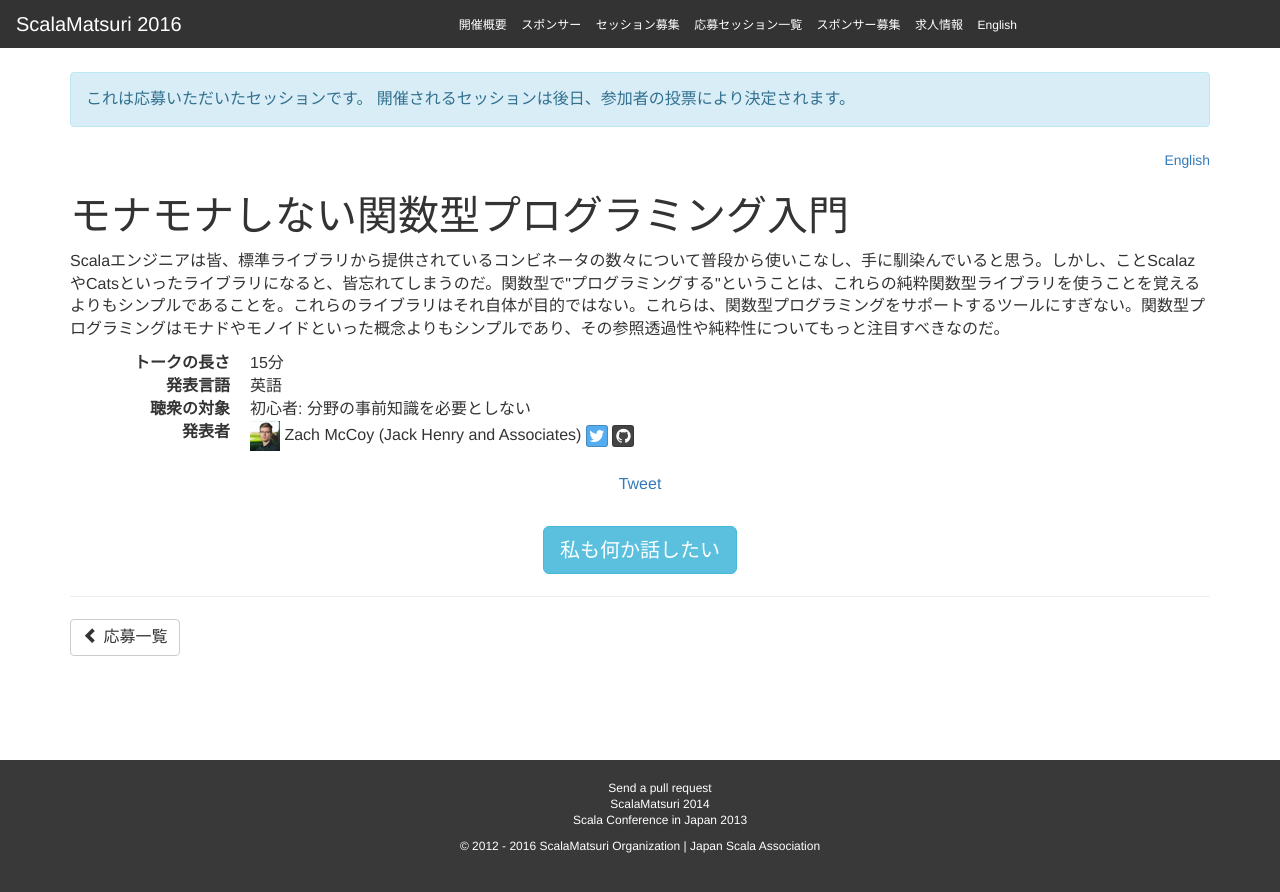
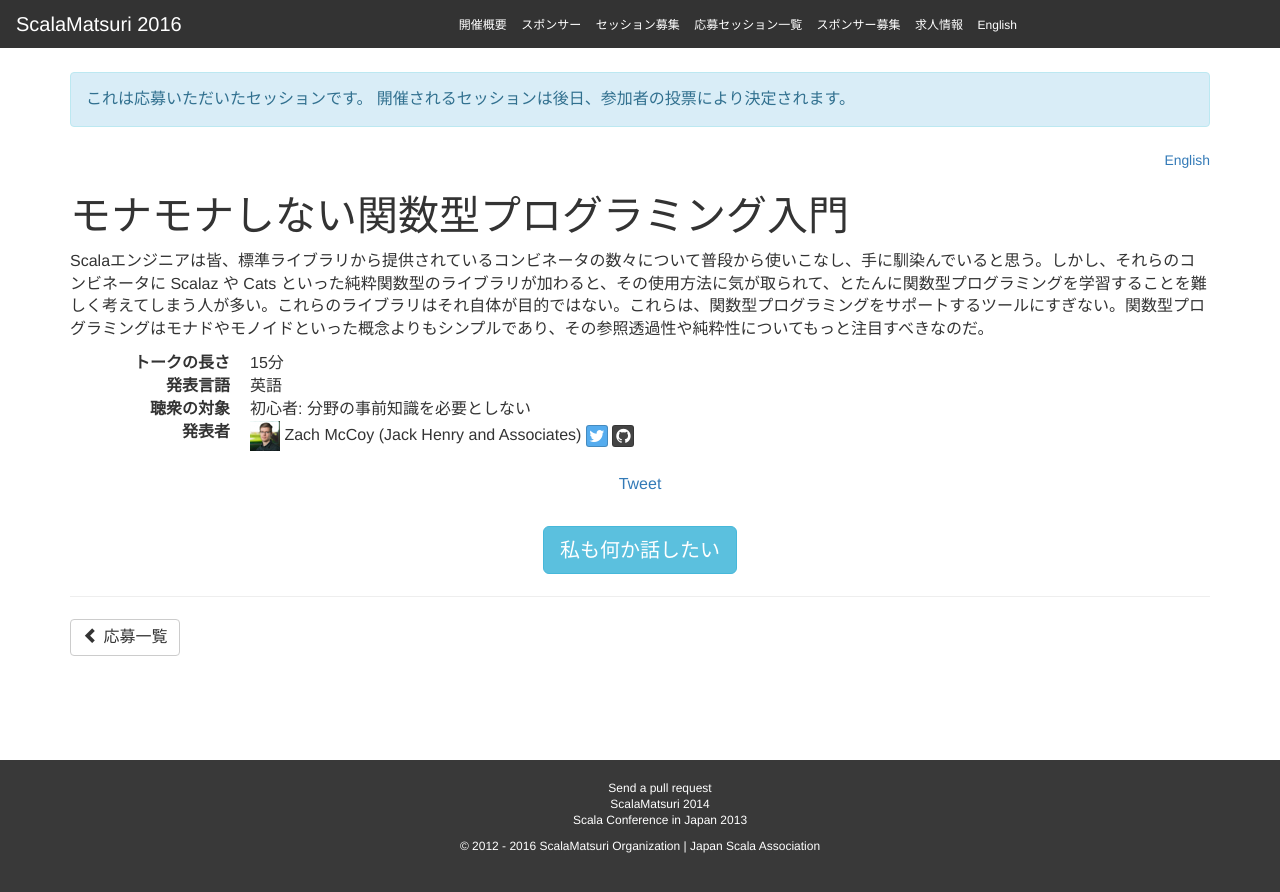
Before and after one commit to scalajp/2016.scalamatsuri.org, a Jekyll site: the page built from _candidates_ja/ZachMcCoy_1.html, in a window 1280 px wide. Shown: the top 892 px of the page. Built offline with Jekyll 4.4.1, drawn with Linux system fonts in a browser that asks for light colours; nearby versions of some CDN libraries; comment, search, counter and statistics services are not loaded.

Commit message:
Mod translate ZachMcCoy_1.html
based on
https://github.com/scalajp/2016.scalamatsuri.org/pull/133#commitcomment-12939793

```diff
--- a/_candidates_ja/ZachMcCoy_1.html
+++ b/_candidates_ja/ZachMcCoy_1.html
@@ -9,4 +9,4 @@ github: zmccoy
 icon: /img/icon/ZachMcCoy.jpg
 organization: Jack Henry and Associates
 ---
-<p>Scalaエンジニアは皆、標準ライブラリから提供されているコンビネータの数々について普段から使いこなし、手に馴染んでいると思う。しかし、ことScalazやCatsといったライブラリになると、皆忘れてしまうのだ。関数型で"プログラミングする"ということは、これらの純粋関数型ライブラリを使うことを覚えるよりもシンプルであることを。これらのライブラリはそれ自体が目的ではない。これらは、関数型プログラミングをサポートするツールにすぎない。関数型プログラミングはモナドやモノイドといった概念よりもシンプルであり、その参照透過性や純粋性についてもっと注目すべきなのだ。</p>
+<p>Scalaエンジニアは皆、標準ライブラリから提供されているコンビネータの数々について普段から使いこなし、手に馴染んでいると思う。しかし、それらのコンビネータに Scalaz や Cats といった純粋関数型のライブラリが加わると、その使用方法に気が取られて、とたんに関数型プログラミングを学習することを難しく考えてしまう人が多い。これらのライブラリはそれ自体が目的ではない。これらは、関数型プログラミングをサポートするツールにすぎない。関数型プログラミングはモナドやモノイドといった概念よりもシンプルであり、その参照透過性や純粋性についてもっと注目すべきなのだ。</p>
```
